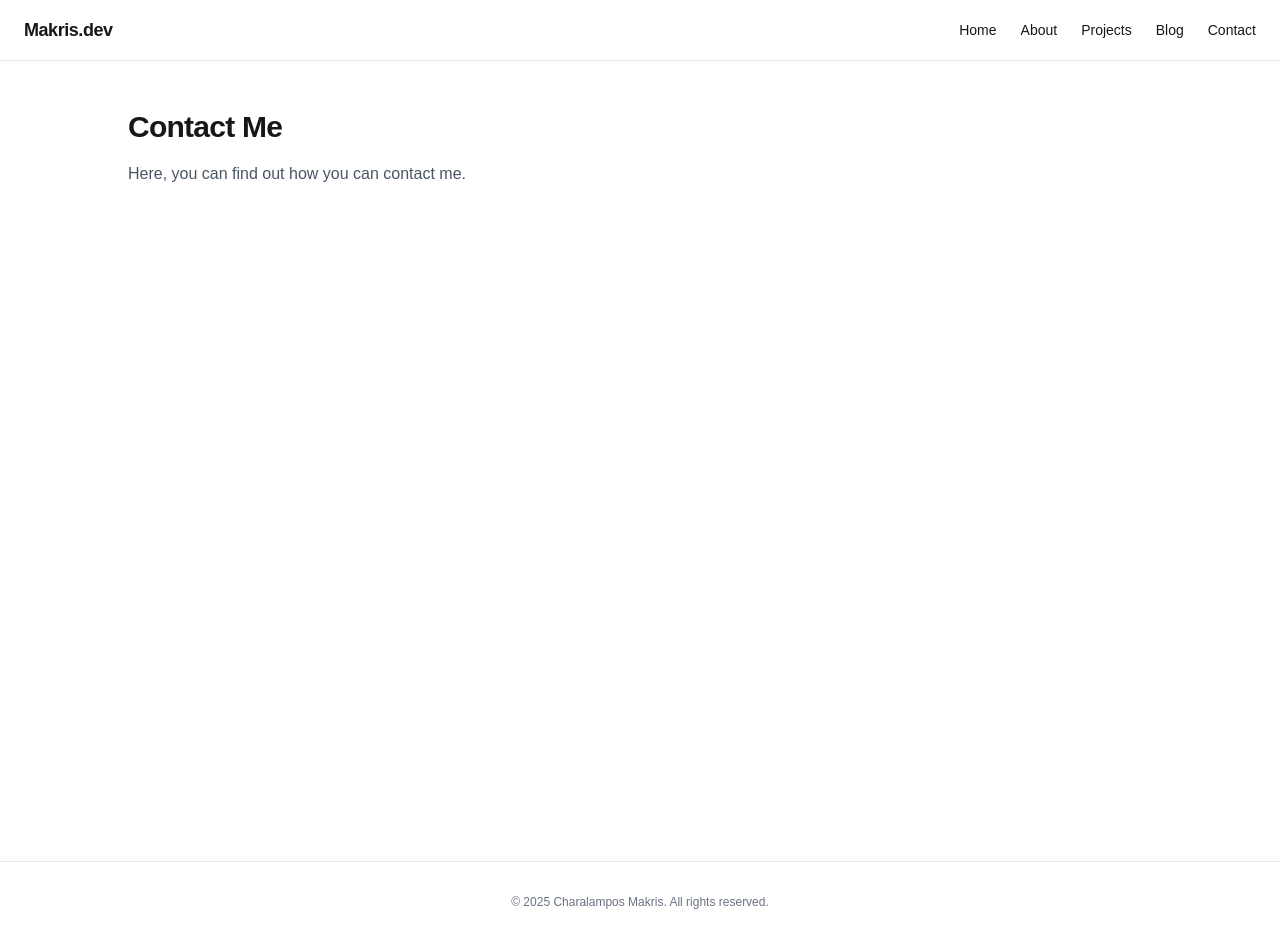
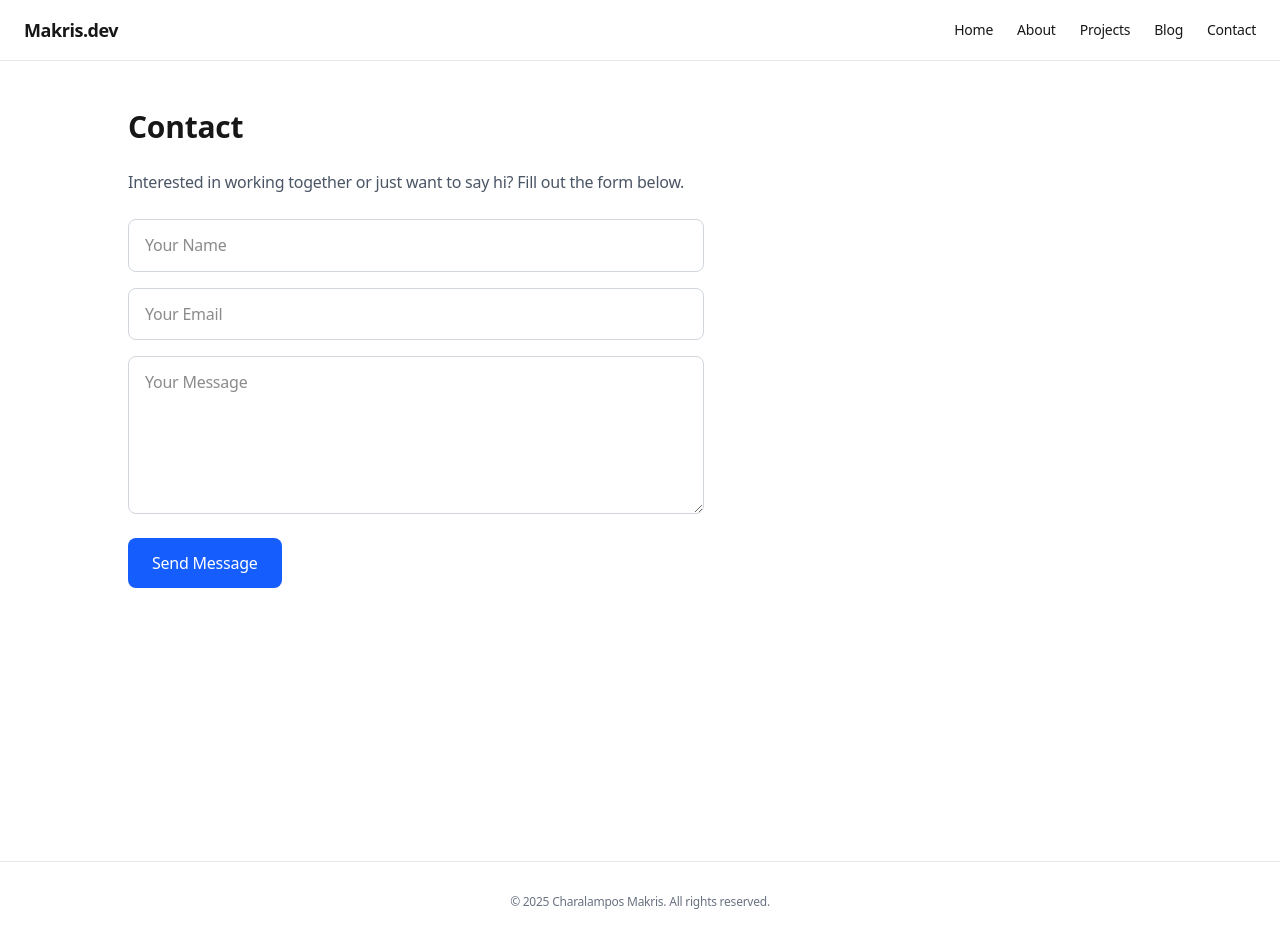
Before and after one commit to makrischaralampos/full-repository-cms-integration, a Next.js app: page /contact in a window 1280 px wide. Built offline with nearby package versions, Linux system fonts and the light colour scheme.

Commit message:
Build static pages

```diff
--- a/src/app/about/page.tsx
+++ b/src/app/about/page.tsx
@@ -1,11 +1,11 @@
 export default function AboutPage() {
   return (
-    <section className="space-y-4">
-      <h1 className="text-3xl font-bold tracking-tight">About Me</h1>
-      <p className="text-gray-600 dark:text-gray-300 max-w-2xl leading-relaxed">
-        I'm a software engineer passionate about building beautiful, accessible web experiences. I
-        specialize in modern stacks like React, Tailwind CSS, and Next.js - and I'm currently
-        exploring CMS integration and web performance optimization.
+    <section className="space-y-8 max-w-3xl">
+      <h1 className="text-4xl font-bold">About Me</h1>
+      <p className="text-gray-700 dark:text-gray-300 leading-relaxed text-lg">
+        I'm a software engineer focused on building clean and user-friendly frontend experiences. I
+        enjoy working with React, TypeScript, Tailwind CSS, and exploring modern CMS tools like
+        Sanity.io.
       </p>
     </section>
   )
--- /dev/null
+++ b/src/app/blog/[slug]/page.tsx
@@ -0,0 +1,14 @@
+interface BlogPostPageProps {
+  readonly params: {
+    readonly slug: string
+  }
+}
+
+export default function BlogPostPage({ params }: BlogPostPageProps) {
+  return (
+    <article className="space-y-4">
+      <h1 className="text-3xl font-bold">Blog Post: {params.slug}</h1>
+      <p className="text-gray-600 dark:text-gray-400">This is a blog post content placeholder.</p>
+    </article>
+  )
+}
--- a/src/app/blog/page.tsx
+++ b/src/app/blog/page.tsx
@@ -1,10 +1,21 @@
 export default function BlogPage() {
   return (
-    <section className="space-y-4">
-      <h1 className="text-3xl font-bold tracking-tight">My Blog</h1>
-      <p className="text-gray-600 dark:text-gray-300 max-w-2xl leading-relaxed">
-        In this section I will upload my opinion about tech related subjects.
+    <section className="space-y-6">
+      <h1 className="text-3xl font-bold">Blog</h1>
+      <p className="text-gray-600 dark:text-gray-400">
+        Articles, tutorials, and thoughts about frontend development and career growth.
       </p>
+
+      {/* Placeholder blog list */}
+      <div className="space-y-4">
+        <article className="border-b pb-6 dark:border-gray-700 hover:brightness-105 transition">
+          <h2 className="text-2xl font-semibold text-foreground">Getting Started with Next.js</h2>
+          <p className="text-sm text-gray-500">April 2025 · 3 min read</p>
+          <p className="mt-2 text-gray-700 dark:text-gray-300">
+            A beginner-friendly guide to setting up a modern web app with Next.js and Tailwind.
+          </p>
+        </article>
+      </div>
     </section>
   )
 }
--- a/src/app/contact/page.tsx
+++ b/src/app/contact/page.tsx
@@ -1,10 +1,34 @@
 export default function ContactPage() {
   return (
-    <section className="space-y-4">
-      <h1 className="text-3xl font-bold tracking-tight">Contact Me</h1>
-      <p className="text-gray-600 dark:text-gray-300 max-w-2xl leading-relaxed">
-        Here, you can find out how you can contact me.
+    <section className="max-w-xl space-y-6">
+      <h1 className="text-3xl font-bold">Contact</h1>
+      <p className="text-gray-600 dark:text-gray-400">
+        Interested in working together or just want to say hi? Fill out the form below.
       </p>
+
+      <form className="space-y-4">
+        <input
+          type="text"
+          placeholder="Your Name"
+          className="w-full rounded-lg border border-gray-300 dark:border-gray-700 bg-white/10 dark:bg-black/20 px-4 py-3 focus:outline-none focus:ring-2 focus:ring-blue-500"
+        />
+        <input
+          type="email"
+          placeholder="Your Email"
+          className="w-full rounded-lg border border-gray-300 dark:border-gray-700 bg-white/10 dark:bg-black/20 px-4 py-3 focus:outline-none focus:ring-2 focus:ring-blue-500"
+        />
+        <textarea
+          placeholder="Your Message"
+          rows={5}
+          className="w-full rounded-lg border border-gray-300 dark:border-gray-700 bg-white/10 dark:bg-black/20 px-4 py-3 focus:outline-none focus:ring-2 focus:ring-blue-500"
+        />
+        <button
+          type="submit"
+          className="rounded-lg bg-blue-600 px-6 py-3 text-white font-medium hover:bg-blue-700 dark:bg-blue-500 transition"
+        >
+          Send Message
+        </button>
+      </form>
     </section>
   )
 }
--- a/src/app/globals.css
+++ b/src/app/globals.css
@@ -3,6 +3,9 @@
 :root {
   --background: #ffffff;
   --foreground: #171717;
+  --font-sans:
+    ui-sans-serif, system-ui, -apple-system, BlinkMacSystemFont, 'Segoe UI', Roboto,
+    'Helvetica Neue', Arial, 'Noto Sans', sans-serif;
 }
 
 @theme inline {
@@ -19,8 +22,47 @@
   }
 }
 
+@keyframes wave {
+  0% {
+    transform: rotate(0deg);
+  }
+  10% {
+    transform: rotate(14deg);
+  }
+  20% {
+    transform: rotate(-8deg);
+  }
+  30% {
+    transform: rotate(14deg);
+  }
+  40% {
+    transform: rotate(-4deg);
+  }
+  50% {
+    transform: rotate(10deg);
+  }
+  60% {
+    transform: rotate(0deg);
+  }
+  100% {
+    transform: rotate(10deg);
+  }
+}
+
 body {
   background: var(--background);
   color: var(--foreground);
-  font-family: Arial, Helvetica, sans-serif;
+  font-family: var(--font-sans), Arial, sans-serif;
+  font-feature-settings: 'liga' 1;
+  letter-spacing: -0.015em;
+  line-height: 1.65;
+  transition:
+    background 0.3s,
+    color 0.3s;
 }
+
+.animate-wave {
+  display: inline-block;
+  animation: wave 2s infinite;
+  transform-origin: 70% 70%;
+}
--- a/src/app/page.tsx
+++ b/src/app/page.tsx
@@ -1,9 +1,12 @@
 export default function Home() {
   return (
-    <main className="flex min-h-screen items-center justify-center bg-gray-100 dark:bg-gray-900">
-      <h1 className="text-4xl font-bold text-blue-600 dark:text-blue-300">
-        Hello, Dev Portfolio! 🚀
+    <section className="text-center py-24">
+      <h1 className="text-5xl font-bold text-blue-500 dark:text-blue-400">
+        Hello, I'm Charalampos <span className="animate-wave">👋</span>
       </h1>
-    </main>
+      <p className="mt-6 text-lg text-gray-600 dark:text-gray-300 max-w-2xl mx-auto">
+        A frontend developer passionate about building fast, accessible, and modern web experiences.
+      </p>
+    </section>
   )
 }
--- /dev/null
+++ b/src/app/projects/[slug]/page.tsx
@@ -0,0 +1,17 @@
+interface ProjectPageProps {
+  readonly params: {
+    readonly slug: string
+  }
+}
+
+export default function ProjectPage({ params }: ProjectPageProps) {
+  return (
+    <section className="max-w-2xl space-y-4">
+      <h1 className="text-4xl font-bold tracking-tight">Project: {params.slug}</h1>
+      <p className="text-lg text-gray-500 dark:text-gray-300">
+        Details about the project will go here. This page will eventually display screenshots,
+        links, and tech stack info.
+      </p>
+    </section>
+  )
+}
--- a/src/app/projects/page.tsx
+++ b/src/app/projects/page.tsx
@@ -1,11 +1,20 @@
 export default function ProjectsPage() {
   return (
-    <section className="space-y-4">
-      <h1 className="text-3xl font-bold tracking-tight">My Projects</h1>
-      <p className="text-gray-600 dark:text-gray-300 max-w-2xl leading-relaxed">
-        I have completed a lot of projects as part of my Undergraduate and Master of Engineering
-        studies and I continue working in big projects at my corporate job.
+    <section className="space-y-6">
+      <h1 className="text-3xl font-bold">Projects</h1>
+      <p className="text-gray-600 dark:text-gray-400">
+        A collection of personal and client projects showcasing my work.
       </p>
+
+      {/* Placeholder cards */}
+      <div className="grid grid-cols-1 sm:grid-cols-2 lg:grid-cols-3 gap-6">
+        <div className="rounded-xl border border-gray-200 dark:border-gray-700 p-6 transition-shadow hover:shadow-md bg-white/5">
+          <h3 className="font-semibold text-xl mb-1">Portfolio Website</h3>
+          <p className="text-sm text-gray-600 dark:text-gray-400">
+            A responsive personal site built with Next.js and Tailwind CSS.
+          </p>
+        </div>
+      </div>
     </section>
   )
 }
```
